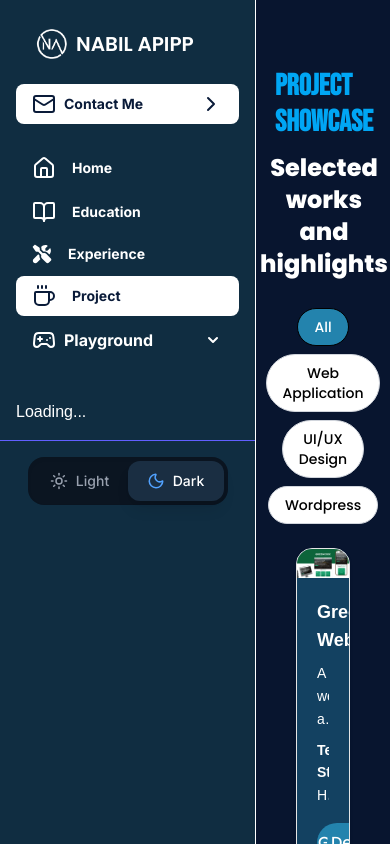
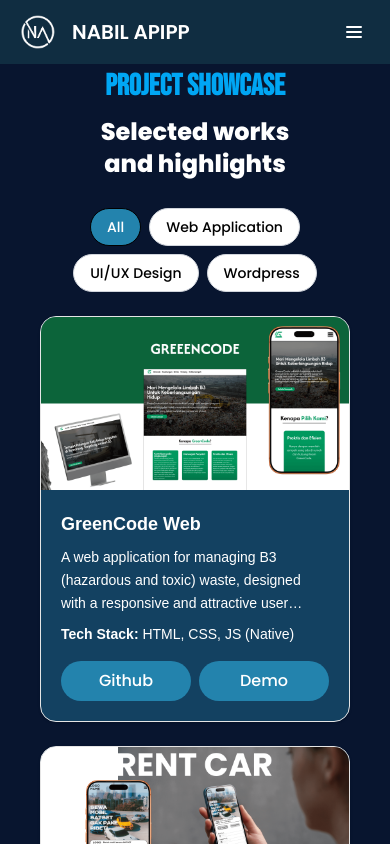
Before and after one commit to NaApipp/portosuperapp_v2, a Next.js app: page /project in a window 390 px wide. Built offline with nearby package versions, Linux system fonts and the light colour scheme; no server answers.

Commit message:
fix: hidden topnavbar for desktop, and hidden sidebar for desktop

```diff
--- a/app/components/navbar.tsx
+++ b/app/components/navbar.tsx
@@ -9,7 +9,7 @@ export default function Navbar() {
   const close = () => setOpen(false);
 
   return (
-    <nav className="fixed inset-x-0 top-0 z-50 bg-[#102D41]">
+    <nav className="lg:hidden fixed inset-x-0 top-0 z-50 bg-[#102D41]">
       {/* bar atas */}
       <div className="max-w-screen-xl mx-auto flex h-16 items-center justify-between px-4 relative">
         <Link href="/project" className="flex items-center space-x-3 rtl:space-x-reverse">
--- a/app/components/sidebar.tsx
+++ b/app/components/sidebar.tsx
@@ -19,7 +19,7 @@ export default function Sidebar() {
   };
 
   return (
-    <div className="custom-scroll h-screen w-64 flex flex-col border-e bg-[#102D41] overflow-y-auto">
+    <div className="custom-scroll h-screen w-64 flex flex-col border-e bg-[#102D41] overflow-y-auto hidden lg:block">
       <div className="px-4 py-6">
         <span className="ml-4 flex items-center gap-1 text-white">
           <Image
--- a/app/layout.tsx
+++ b/app/layout.tsx
@@ -2,6 +2,7 @@ import type { Metadata } from "next";
 import { Geist, Geist_Mono } from "next/font/google";
 import "./globals.css";
 import Sidebar from "./components/sidebar";
+import Navbar from "./components/navbar";
 
 const geistSans = Geist({
   variable: "--font-geist-sans",
@@ -94,7 +95,16 @@ export default function RootLayout({
       >
         <div className="flex h-screen bg-gray-50/50 dark:bg-[#08152F]">
           <Sidebar />
-          <main className="flex-1 overflow-y-auto">{children}</main>
+          <div className="flex flex-col flex-1 overflow-hidden">
+
+            {/* Navbar hanya mobile & tablet */}
+            <Navbar />
+
+            <main className="flex-1 overflow-y-auto">
+              {children}
+            </main>
+
+          </div>
         </div>
       </body>
     </html>
```
